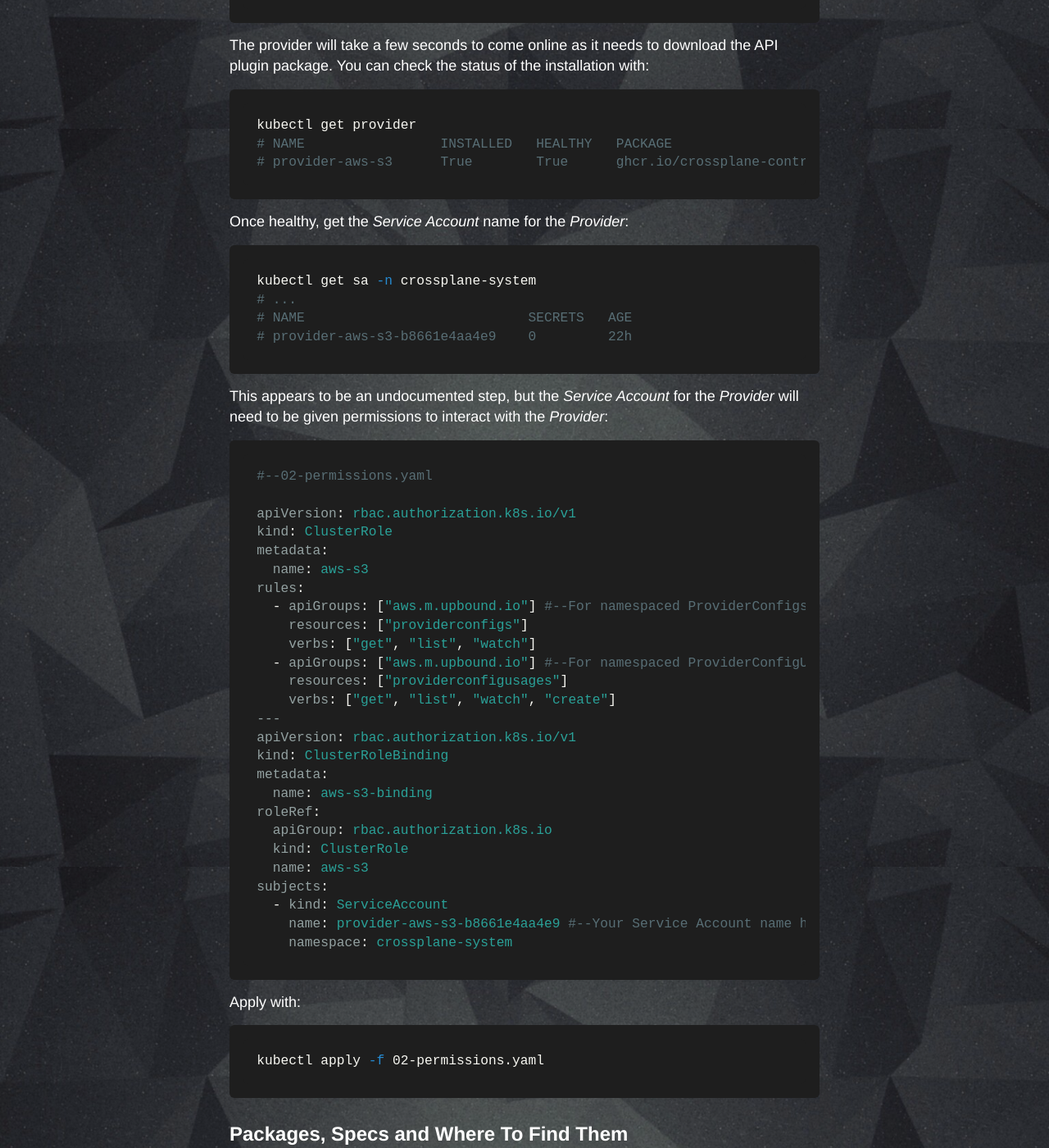
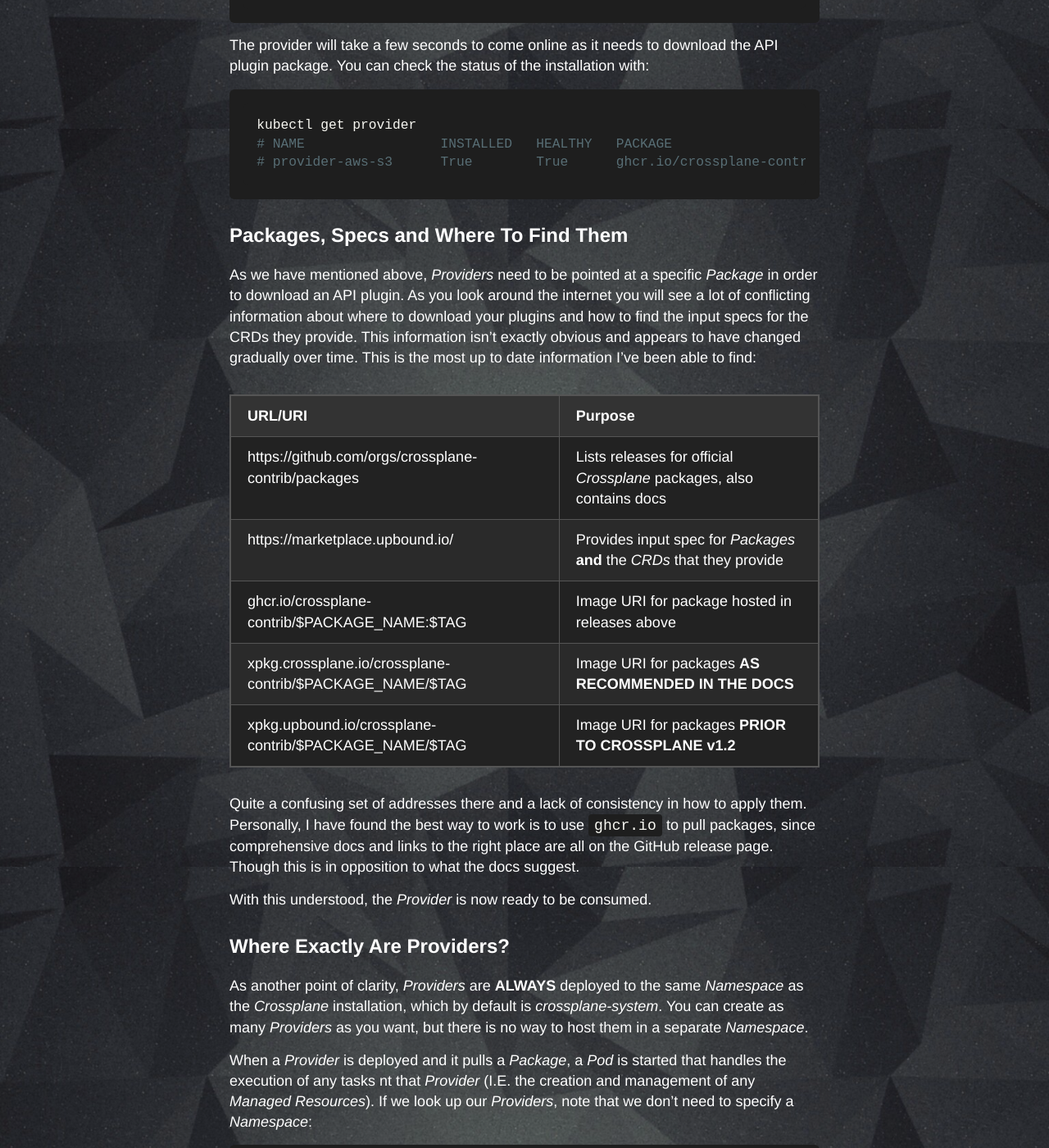
Before and after one commit to tinfoilcipher/tinfoilcipher.github.io, a Jekyll site: the page built from _posts/2025-10-08-crossplane-v2-iac-for-k8s-platform-teams-part-1.md, in a window 1280 px wide and 1400 px high, scrolled down 5243 px. Shown: the whole window at 82% size. Built offline with Jekyll 4.4.1, drawn with Linux system fonts in a browser that asks for light colours; some of the changed text lies outside the part shown.

Commit message:
fix: providerconfig technical errors

````diff
--- a/_posts/2025-10-08-crossplane-v2-iac-for-k8s-platform-teams-part-1.md
+++ b/_posts/2025-10-08-crossplane-v2-iac-for-k8s-platform-teams-part-1.md
@@ -145,52 +145,6 @@
 # provider-aws-s3      True        True      ghcr.io/crossplane-contrib/provider-aws-s3:v2.1.0    15m
 ```
 
-Once healthy, get the *Service Account* name for the *Provider*:
-
-```bash
-kubectl get sa -n crossplane-system
-# ...
-# NAME                            SECRETS   AGE
-# provider-aws-s3-b8661e4aa4e9    0         22h
-```
-
-This appears to be an undocumented step, but the *Service Account* for the *Provider* will need to be given permissions to interact with the *Provider*:
-
-```yaml
-#--02-permissions.yaml
-
-apiVersion: rbac.authorization.k8s.io/v1
-kind: ClusterRole
-metadata:
-  name: aws-s3
-rules:
-  - apiGroups: ["aws.m.upbound.io"] #--For namespaced ProviderConfigs. For Cluster-Wide use aws.upbound.io
-    resources: ["providerconfigs"]
-    verbs: ["get", "list", "watch"]
-  - apiGroups: ["aws.m.upbound.io"] #--For namespaced ProviderConfigUsages. For Cluster-Wide use aws.upbound.io
-    resources: ["providerconfigusages"]
-    verbs: ["get", "list", "watch", "create"]
----
-apiVersion: rbac.authorization.k8s.io/v1
-kind: ClusterRoleBinding
-metadata:
-  name: aws-s3-binding
-roleRef:
-  apiGroup: rbac.authorization.k8s.io
-  kind: ClusterRole
-  name: aws-s3
-subjects:
-  - kind: ServiceAccount
-    name: provider-aws-s3-b8661e4aa4e9 #--Your Service Account name here
-    namespace: crossplane-system
-```
-
-Apply with:
-
-```bash
-kubectl apply -f 02-permissions.yaml
-```
-
 ## Packages, Specs and Where To Find Them
 
 As we have mentioned above, *Providers* need to be pointed at a specific *Package* in order to download an API plugin. As you look around the internet you will see a lot of conflicting information about where to download your plugins and how to find the input specs for the CRDs they provide. This information isn't exactly obvious and appears to have changed gradually over time. This is the most up to date information I've been able to find:
@@ -236,15 +190,17 @@
 
 As mentioned already, *ProviderConfigs* can be Cluster Wide or Namespaced. This means that you have two options:
 
-- Creating a config that can be consumed by all consumers on a cluster, from any namespace.
-- Creating a config that can be consumed from only within a single namespace.
+- Creating *ClusterProviderConfig*, which can be consumed by all tenants on a cluster, from any namespace.
+- Creating multiple *ProviderConfigs* that can be consumed from only within a single namespace.
 
-This second option is more useful in multi-tenant environments, where multiple tenants are operating on a single Kubernetes cluster and only have permissions to create *Managed Resources* in their own *Namespace*. In this arrangement, multiple tenants can have dedicated *ProviderConfigs* for their own *Namespaces*, sharing the same underlying *Provider*.
+Both options work well in multi-tenant environments and both can be used to handle *Managed Resource* provisioning in scenarios where multiple tenants are operating on a single Kubernetes cluster and only have permissions to create *Managed Resources* in their own *Namespace*.
 
-To demonstrate this, we can create some tenant `Namespaces` using the manifest below:
+In this example we will be going with the creation of a *ClusterProviderConfig* though if you want to see how to configure multiple *Namespaced ProviderConfigs* I have [included some examples in GitHub here](https://github.com/tinfoilcipher/blogexamples/tree/main/crossplane-v2-example/part-1/provider_configuration_namespaced).
+
+First, lets create some tenant `Namespaces` using the manifest below:
 
 ```yaml
-#--03-namespaces.yaml
+#--02-namespaces.yaml
 
 apiVersion: v1
 kind: Namespace
@@ -260,38 +216,28 @@
 Apply with:
 
 ```bash
-kubectl apply -f 03-namespaces.yaml
+kubectl apply -f 02-namespaces.yaml
 ```
 
-The below manifests will create *Namespaced ProviderConfigs* in our *Namespaces*:
+The below manifests will create a single *ClusterProviderConfig*:
 
 ```yaml
-#--04-providerconfigs.yaml
+#--03-providerconfig.yaml
 
-apiVersion: aws.m.upbound.io/v1beta1 #--For namespaced ProviderConfigUsages. For Cluster-wide use aws.upbound.io
-kind: ProviderConfig  #--For namespaced. For Cluster-wide use ClusterProviderConfig
+apiVersion: aws.m.upbound.io/v1beta1 #--Namespaced endpoint. Allows namespaced MR creation.
+kind: ClusterProviderConfig
 metadata:
   name: aws-s3
-  namespace: tenant1 #--Scoped to the tenants namespace. Remove this field for cluster-wide ProviderConfigs
 spec:
   credentials:
     source: IRSA #--Look up credentials from the environment, using IRSA. As our Provider already has
                  #--this loaded in it's environment, authentication is transparent
----
-apiVersion: aws.m.upbound.io/v1beta1
-kind: ProviderConfig
-metadata:
-  name: aws-s3
-  namespace: tenant2
-spec:
-  credentials:
-    source: IRSA
 ```
 
 Apply with:
 
 ```bash
-kubectl apply -f 04-providerconfigs.yaml
+kubectl apply -f 03-providerconfig.yaml
 ```
 
 Once deployed, the *Provider* watches for *Resource* requests coming via a *ProviderConfig* that it supports.
@@ -313,19 +259,19 @@
 The below manifest will create a couple of S3 Bucket *Managed Resources*:
 
 ```yaml
-#--05-resources.yaml
+#--04-resources.yaml
 
-apiVersion: s3.aws.m.upbound.io/v1beta1 #--Namespaced CRD. For a cluster-wide resource, using a cluster-wide provider, use s3.aws.upbound.io/v1beta1
+apiVersion: s3.aws.m.upbound.io/v1beta1 #--Namespaced CRD. Although cluster-wide ProviderConfig, our resources are namespaced
 kind: Bucket
 metadata:
   name: tinfoil-example-bucket-08-10-25-tenant-1 #--S3 Bucket name
-  namespace: tenant1 #--Namespace
+  namespace: tenant1 #--Provisioning Namespace
 spec:
   forProvider:
     forceDestroy: true #--S3 configuration parameter
     region: eu-west-2 #--AWS Region
   providerConfigRef:
-    kind: ProviderConfig #--For namespaced, for cluster-wide use ClusterProviderConfig
+    kind: ClusterProviderConfig
     name: aws-s3 #--Provider config as defined earlier
 ---
 apiVersion: s3.aws.m.upbound.io/v1beta1
@@ -338,8 +284,8 @@
     forceDestroy: true
     region: eu-west-2
   providerConfigRef:
-    kind: ProviderConfig
-    name: aws-s3 #--Provider config has the same name in each Namespace
+    kind: ClusterProviderConfig
+    name: aws-s3 #--Provider config as defined earlier
 ```
 
 Apply with:
````
Also changed, not shown: _posts/2025-10-14-crossplane-v2-iac-for-k8s-platform-teams-part-2.md (+6 -6 lines).
